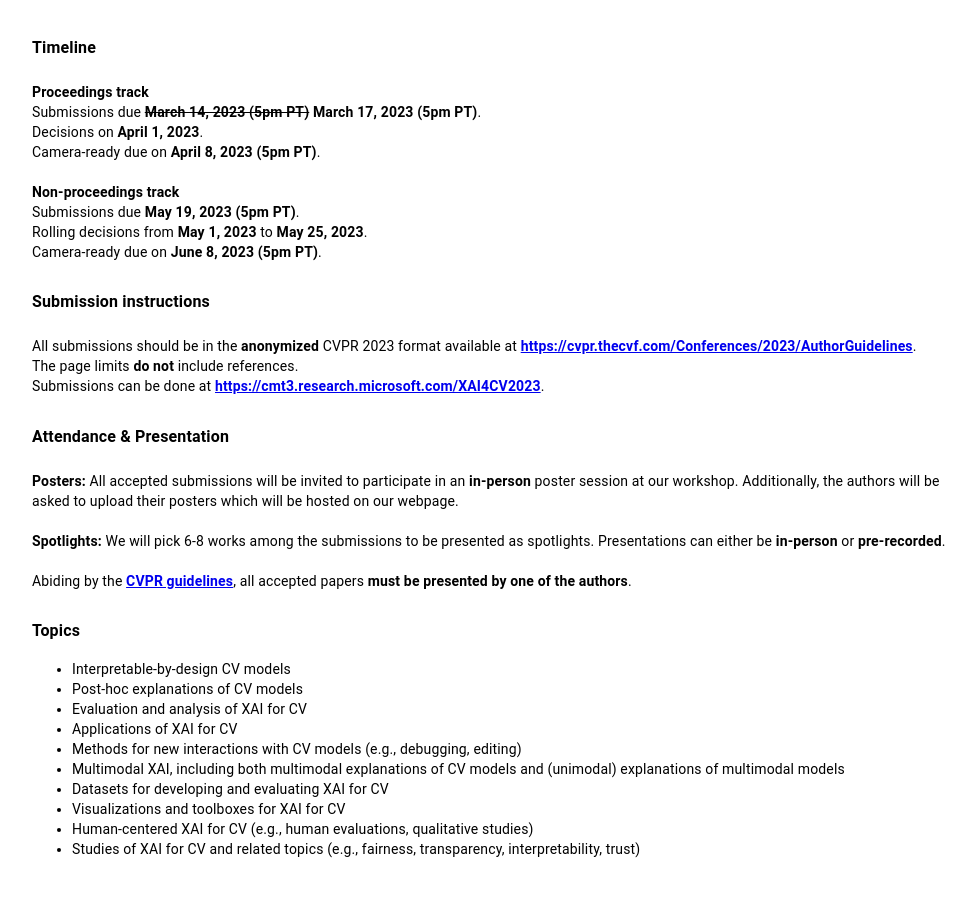
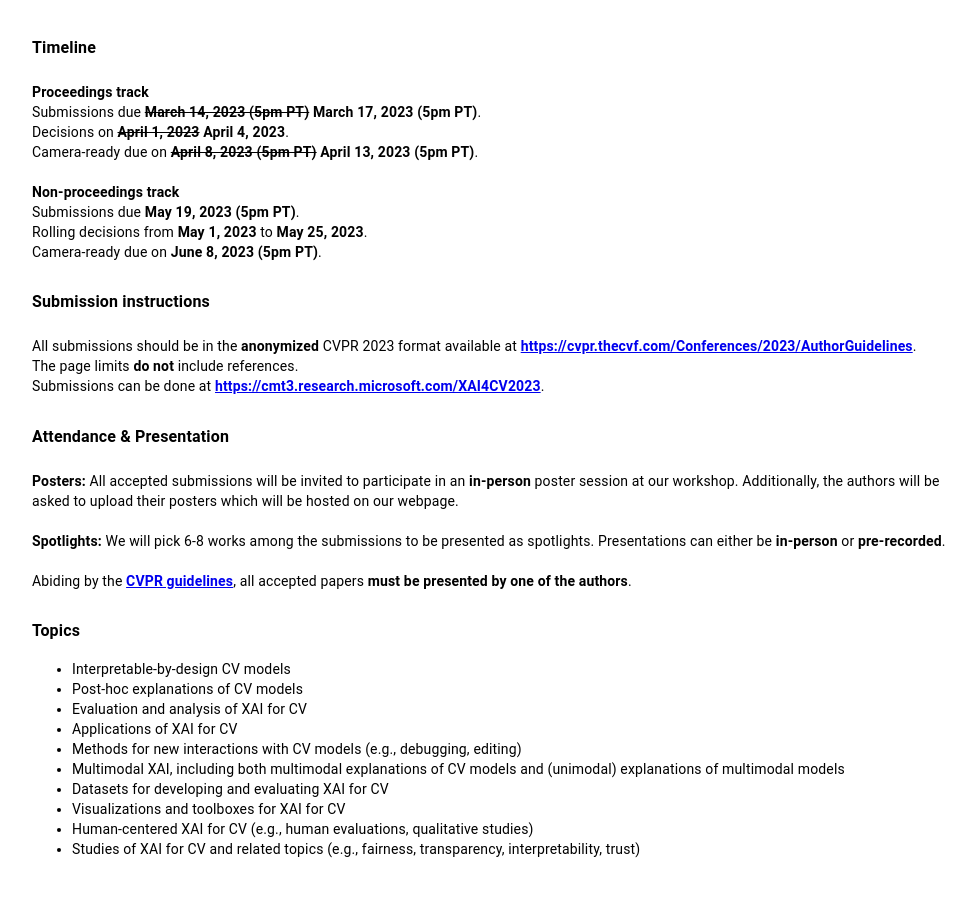
Before and after one commit to xai4cv/xai4cv.github.io, a React (Create React App) app: page /workshop_cvpr23 in a window 1280 px wide. Shown: the part 1140-2045 px from the top of the page, without its empty margins (140-1112 px from the left). Built offline with nearby package versions, Linux system fonts and the light colour scheme.

Commit message:
Update Workshop_CVPR23.js

```diff
--- a/src/components/Workshop_CVPR23.js
+++ b/src/components/Workshop_CVPR23.js
@@ -175,8 +175,8 @@ class Workshop extends React.Component {
                                         >
                                         <b>Proceedings track</b> <br/>
                                         Submissions due <b><strike>March 14, 2023 (5pm PT)</strike> March 17, 2023 (5pm PT)</b>. <br/>
-                                        Decisions on <b>April 1, 2023</b>. <br/>
-                                        Camera-ready due on <b>April 8, 2023 (5pm PT)</b>.
+                                        Decisions on <b><strike>April 1, 2023</strike> April 4, 2023</b>. <br/>
+                                        Camera-ready due on <b><strike>April 8, 2023 (5pm PT)</strike> April 13, 2023 (5pm PT)</b>.
                                         <br/>
                                         <br/>
                                         <b>Non-proceedings track</b> <br/>
```
